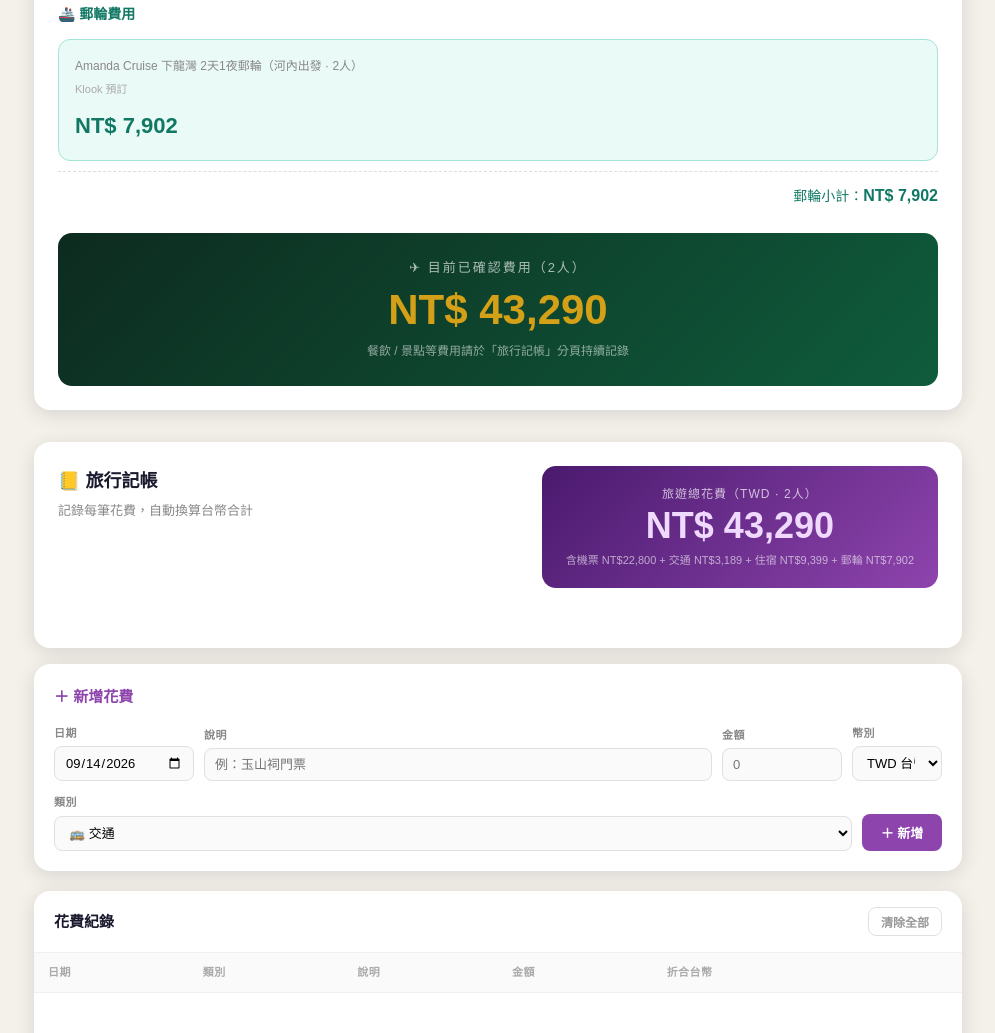
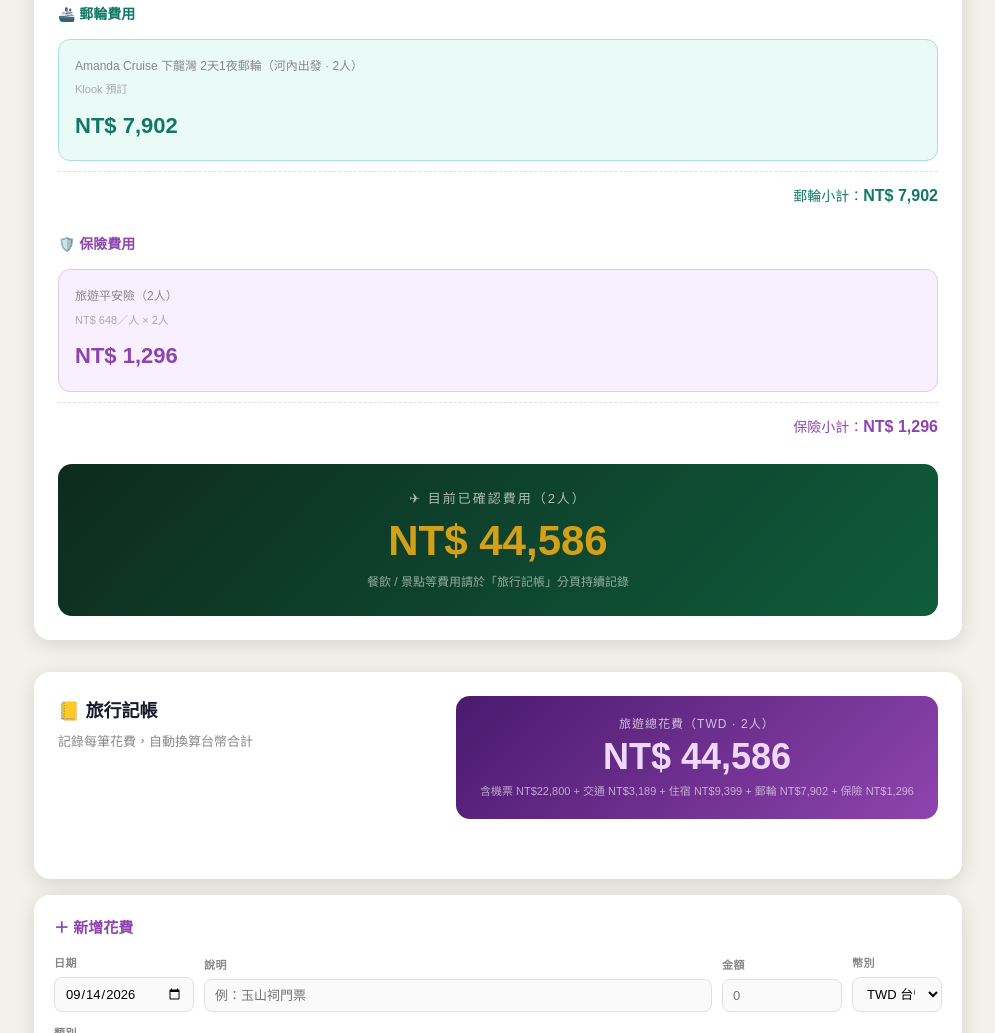
Before and after one commit to mojochen-sketc/travel-North-Vietnam, a plain HTML site: page index.html in a window 1280 px wide. Shown: the part 4308-5341 px from the top of the page, without its empty margins (142-1137 px from the left). Drawn offline with nearby package versions, Linux system fonts and the light colour scheme.

Commit message:
新增旅平險費用（每人 NT$648，共2人）
Co-Authored-By: Claude Sonnet 5 <noreply@anthropic.com>

```diff
--- a/index.html
+++ b/index.html
@@ -1341,9 +1341,23 @@
       </div>
     </div>
 
+    <div style="margin-bottom:24px;">
+      <div style="font-weight:700;color:#8e44ad;font-size:14px;margin-bottom:12px;">🛡️ 保險費用</div>
+      <div style="display:grid;grid-template-columns:repeat(auto-fit,minmax(190px,1fr));gap:12px;">
+        <div class="cost-card" style="background:#f8f0ff;border:1px solid #e0c6f5;">
+          <div class="cost-label">旅遊平安險（2人）</div>
+          <div class="cost-sub">NT$ 648／人 × 2人</div>
+          <div class="cost-amt" style="color:#8e44ad;">NT$ 1,296</div>
+        </div>
+      </div>
+      <div class="cost-subtotal" style="color:#8e44ad;">
+        保險小計：<strong style="font-size:16px;">NT$ 1,296</strong>
+      </div>
+    </div>
+
     <div style="background:linear-gradient(135deg,#0d2b1f,#0f5c3c);color:white;border-radius:14px;padding:24px;text-align:center;">
       <div style="font-size:13px;opacity:.65;letter-spacing:2px;margin-bottom:10px;">✈ 目前已確認費用（2人）</div>
-      <div style="font-size:42px;font-weight:800;color:#d4a017;line-height:1;">NT$ 43,290</div>
+      <div style="font-size:42px;font-weight:800;color:#d4a017;line-height:1;">NT$ 44,586</div>
       <div style="margin-top:10px;font-size:12px;opacity:.55;">餐飲 / 景點等費用請於「旅行記帳」分頁持續記錄</div>
     </div>
   </div>
@@ -1358,8 +1372,8 @@
         </div>
         <div class="budget-total-card">
           <div class="bt-label">旅遊總花費（TWD · 2人）</div>
-          <div class="bt-amt" id="grand-total">NT$ 43,290</div>
-          <div class="bt-sub">含機票 NT$22,800 + 交通 NT$3,189 + 住宿 NT$9,399 + 郵輪 NT$7,902</div>
+          <div class="bt-amt" id="grand-total">NT$ 44,586</div>
+          <div class="bt-sub">含機票 NT$22,800 + 交通 NT$3,189 + 住宿 NT$9,399 + 郵輪 NT$7,902 + 保險 NT$1,296</div>
         </div>
       </div>
       <div class="budget-cat-grid" id="cat-summary"></div>
@@ -1687,7 +1701,7 @@ function jumpTo(id) {
    旅行記帳功能
    ══════════════════════════════════════ */
 const STORAGE_KEY = 'vietnam2026_expenses';
-const FLIGHT_COST = 43290; // 2人機票 NT$22,800 + 夜臥巴士(去) NT$947 + 夜臥巴士(回) NT$902 + 高鐵(彰化→桃園) NT$1,340 + Pistachio住宿 NT$2,045 + DE MONG SAPA住宿 NT$886 + Maison Julie Duong住宿 NT$3,150 + JADE BOUTIQUE HOTEL住宿 NT$3,318 + 下龍灣郵輪 NT$7,902
+const FLIGHT_COST = 44586; // 2人機票 NT$22,800 + 夜臥巴士(去) NT$947 + 夜臥巴士(回) NT$902 + 高鐵(彰化→桃園) NT$1,340 + Pistachio住宿 NT$2,045 + DE MONG SAPA住宿 NT$886 + Maison Julie Duong住宿 NT$3,150 + JADE BOUTIQUE HOTEL住宿 NT$3,318 + 下龍灣郵輪 NT$7,902 + 旅平險 NT$1,296
 const RATE = { VND: 1/810, TWD: 1, USD: 33 };
 const CAT_STYLE = {
   '交通': { bg:'#fde8c0', color:'#7d4f00' },
```
